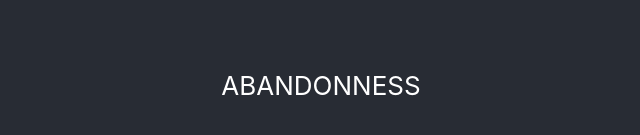
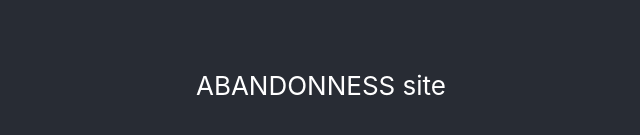
Before and after one commit to jeongyunjae/ABANDONNESS, a React (Create React App) app in the folder client/: page / in a window 1280 px wide. Shown: the part 315-450 px from the top of the page, without its empty margins (319-959 px from the left). Built offline with nearby package versions, Linux system fonts and the light colour scheme.

Commit message:
modified

```diff
--- a/client/src/App.js
+++ b/client/src/App.js
@@ -5,7 +5,7 @@ function App() {
   return (
     <div className="App">
       <header className="App-header">
-        <p>ABANDONNESS</p>
+        <p>ABANDONNESS site</p>
       </header>
     </div>
   );
--- a/package.json
+++ b/package.json
@@ -16,6 +16,7 @@
   "author": "kevin-yun",
   "license": "ISC",
   "dependencies": {
+    "bcrypt": "5.0.0",
     "body-parser": "1.19.0",
     "express": "4.17.1",
     "mongoose": "5.10.0"
```
Also changed, not shown: 1 other file (tests, documents, lock files or other folders).
